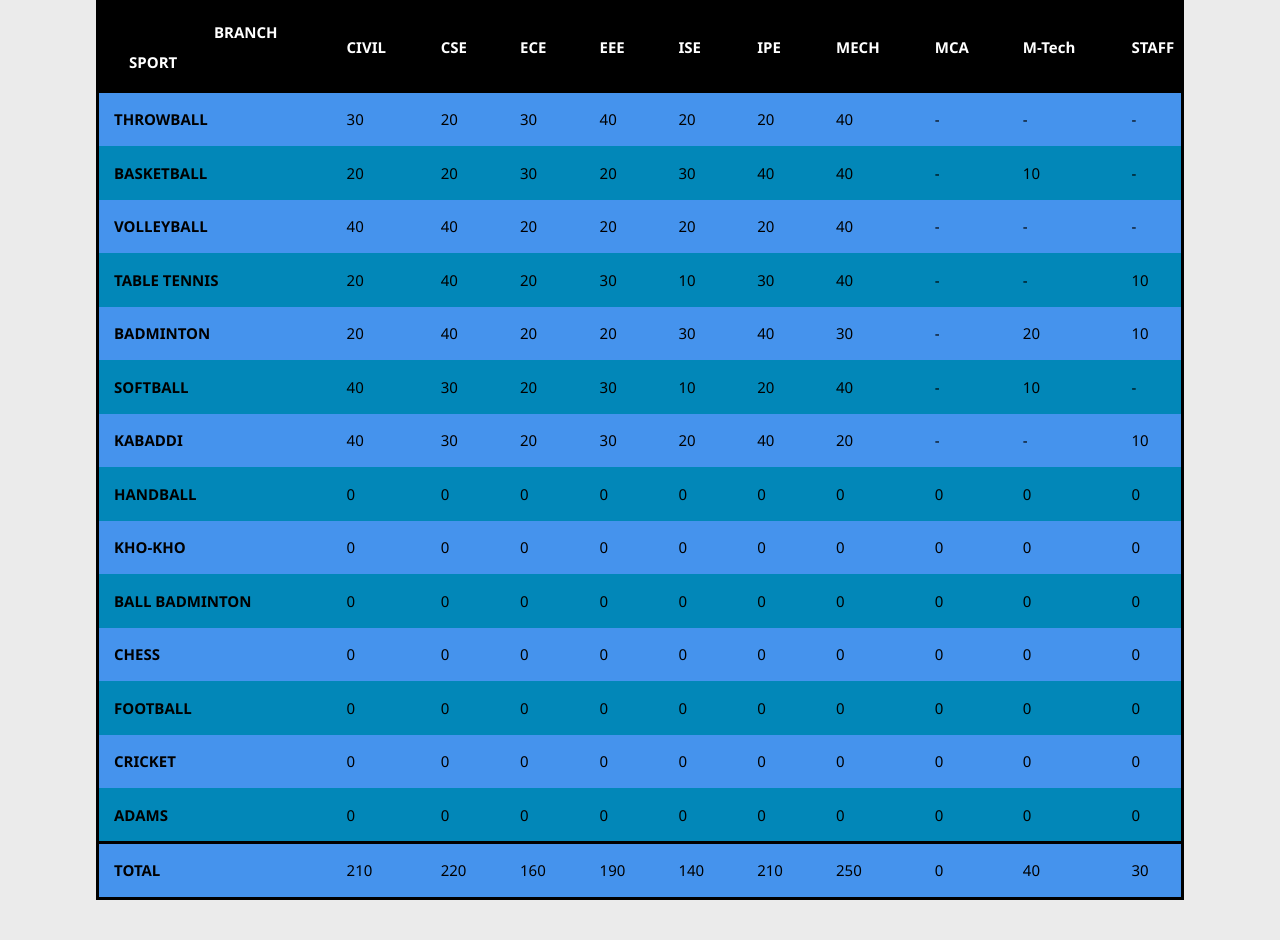
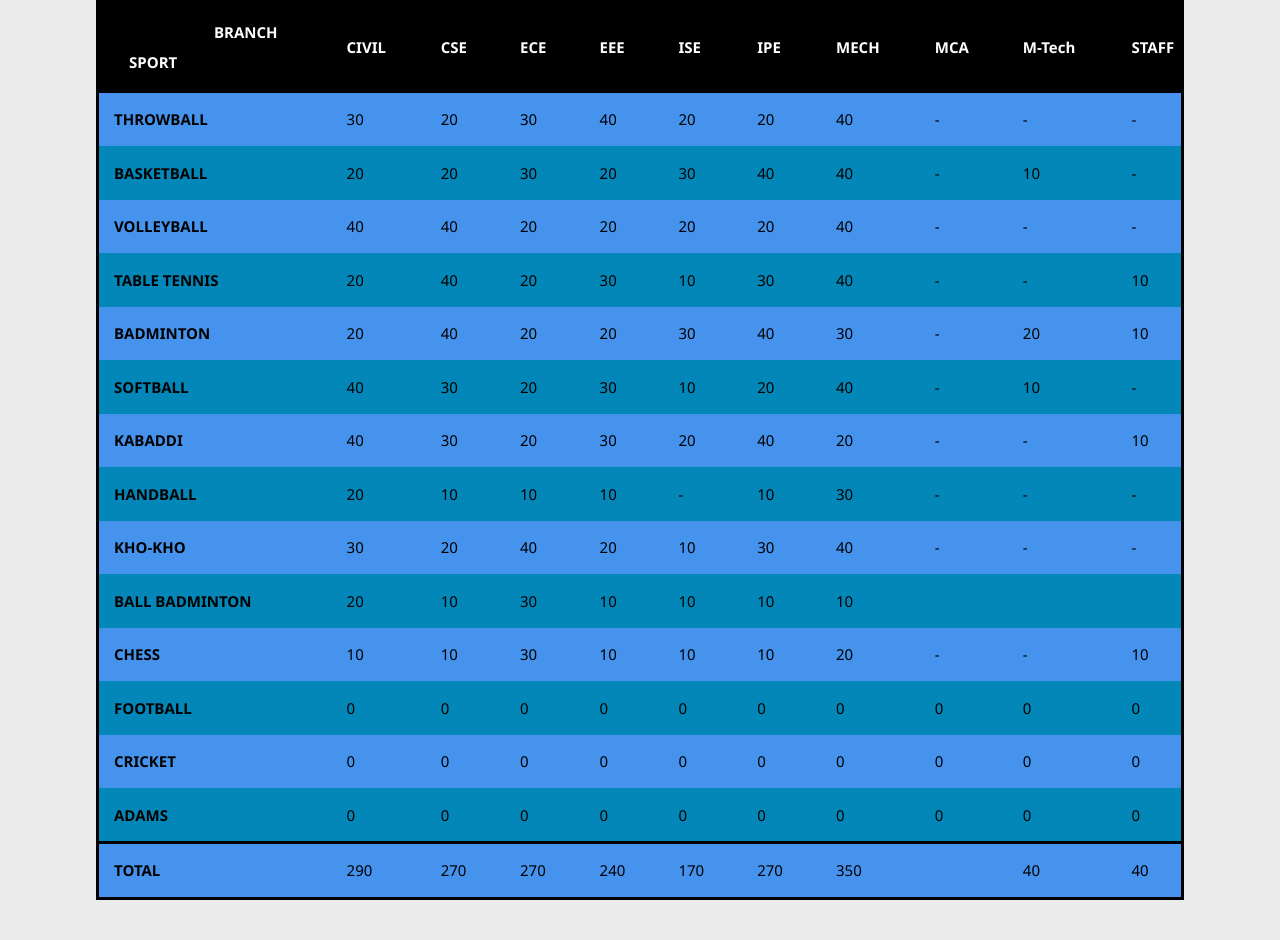
Before and after one commit to Technieks-2020/website, a Flask app: page / in a window 1280 px wide. Shown: the part 3679-4619 px from the top of the page. Run offline with Flask 2, Linux system fonts and the light colour scheme; some libraries are stand-ins or nearby versions.

Commit message:
Scoreboard changes

```diff
--- a/templates/index.html
+++ b/templates/index.html
@@ -352,55 +352,55 @@
 		</tr>
 		<tr>
 			<td>HANDBALL</td>
-			<td>0</td>
-			<td>0</td>
-			<td>0</td>
-			<td>0</td>
-			<td>0</td>
-			<td>0</td>
-			<td>0</td>
-			<td>0</td>
-			<td>0</th>
-			<td>0</td>
+			<td>20</td>
+			<td>10</td>
+			<td>10</td>
+			<td>10</td>
+			<td>-</td>
+			<td>10</td>
+			<td>30</td>
+			<td>-</td>
+			<td>-</th>
+			<td>-</td>
 		</tr>
 		<tr>
 			<td>KHO-KHO</td>
-			<td>0</td>
-			<td>0</td>
-			<td>0</td>
-			<td>0</td>
-			<td>0</td>
-			<td>0</td>
-			<td>0</td>
-			<td>0</td>
-			<td>0</th>
-			<td>0</td>
+			<td>30</td>
+			<td>20</td>
+			<td>40</td>
+			<td>20</td>
+			<td>10</td>
+			<td>30</td>
+			<td>40</td>
+			<td>-</td>
+			<td>-</th>
+			<td>-</td>
 		</tr>
 		<tr>
 			<td>BALL BADMINTON</td>
-			<td>0</td>
-			<td>0</td>
-			<td>0</td>
-			<td>0</td>
-			<td>0</td>
-			<td>0</td>
-			<td>0</td>
-			<td>0</td>
-			<td>0</th>
-			<td>0</td>
+			<td>20</td>
+			<td>10</td>
+			<td>30</td>
+			<td>10</td>
+			<td>10</td>
+			<td>10</td>
+			<td>10</td>
+			<td></td>
+			<td></th>
+			<td></td>
 		</tr>
 		<tr>
 			<td>CHESS</td>
-			<td>0</td>
-			<td>0</td>
-			<td>0</td>
-			<td>0</td>
-			<td>0</td>
-			<td>0</td>
-			<td>0</td>
-			<td>0</td>
-			<td>0</th>
-			<td>0</td>
+			<td>10</td>
+			<td>10</td>
+			<td>30</td>
+			<td>10</td>
+			<td>10</td>
+			<td>10</td>
+			<td>20</td>
+			<td>-</td>
+			<td>-</th>
+			<td>10</td>
 		</tr>
 		<tr>
 			<td>FOOTBALL</td>
@@ -443,16 +443,16 @@
 		</tr>
 		<tr id="totalBorder">
 			<td>TOTAL</td>
-			<td>210</td>
-			<td>220</td>
-			<td>160</td>
-			<td>190</td>
-			<td>140</td>
-			<td>210</td>
-			<td>250</td>
-			<td>0</td>
+			<td>290</td>
+			<td>270</td>
+			<td>270</td>
+			<td>240</td>
+			<td>170</td>
+			<td>270</td>
+			<td>350</td>
+			<td></td>
 			<td>40</th>
-			<td>30</td>
+			<td>40</td>
 		</tr>
 
 	</tbody>
@@ -482,11 +482,11 @@
 						<h3 class="stat-count2" id="cdown">
 							1500
 						</h3>
-<!--
-            <h2 class="stat-title">
-              TechNIEks is here!!
-            </h2>
--->
+
+            <!-- <h2 class="stat-title">
+              techNIEks is here!!
+            </h2> -->
+
 					</div> <!-- /stat -->
 
 
```
